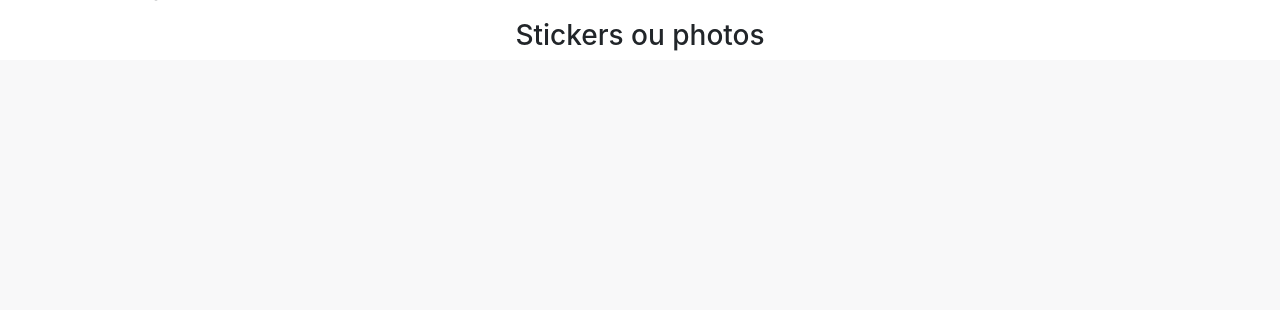
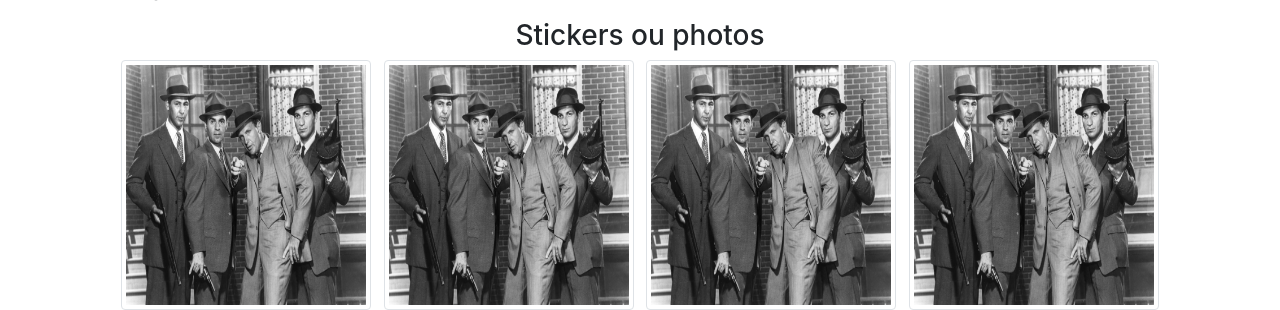
Before and after one commit to Willremi/Groupe6, a PHP site: page /src/views/incorrup.html in a window 1280 px wide; the page is wider, and only the part inside the window is pictured. Shown: the part 1583-1893 px from the top of that part. Before the commit the page ends 1634 px from the top of that part, so only its background shows below. Run offline with PHP 8.4, Linux system fonts and the light colour scheme.

Commit message:
ajout image dans incorrup.html

```diff
--- a/projet/site/public/css/style.css
+++ b/projet/site/public/css/style.css
@@ -61,10 +61,19 @@ tr:nth-child(odd) {
 }
 
 iframe {
-  width: 700px;
+  width: 450px;
 }
 
-@media only screen and (max-width: 700px) {
+.img-thumbnail {
+  width: 250px;
+  height: 250px;
+}
+
+#imageSerie {
+  text-align: center;
+}
+
+@media only screen and (max-width: 780px) {
   table, thead, tbody, tr, th, td {
     display: block;
   }
@@ -128,5 +137,10 @@ iframe {
     text-align: center;
   }
 }
+@media only screen and (min-width: 1400px) {
+  iframe {
+    width: 650px;
+  }
+}
 
 /*# sourceMappingURL=style.css.map */
--- a/projet/site/src/views/incorrup.html
+++ b/projet/site/src/views/incorrup.html
@@ -159,9 +159,16 @@
               <div class="col-md-4">
                 <iframe src="https://open.spotify.com/embed?uri=spotify:album:4Ep0zbv1yMHl0hwrTJejl8" height="380" frameborder="0" allowtransparency="true" allow="encrypted-media"></iframe>
               </div>
-            </div>
-          <h3>Stickers ou photos</h3>
-          </div>
+            </div> <!-- fin row -->
+            <h3>Stickers ou photos</h3>
+            <div class="" id="imageSerie">
+              <img src="../../public/img/incorrup1.jpg" alt="" class="img-thumbnail mr-2">
+                <img src="../../public/img/incorrup1.jpg" alt="" class="img-thumbnail mr-2">
+                <img src="../../public/img/incorrup1.jpg" alt="" class="img-thumbnail mr-2">
+                <img src="../../public/img/incorrup1.jpg" alt="" class="img-thumbnail">
+              </div>
+
+          </div> <!-- fin col-lg-12 -->
 
         </div> <!-- fin row -->
       </div> <!-- fin container -->
```
